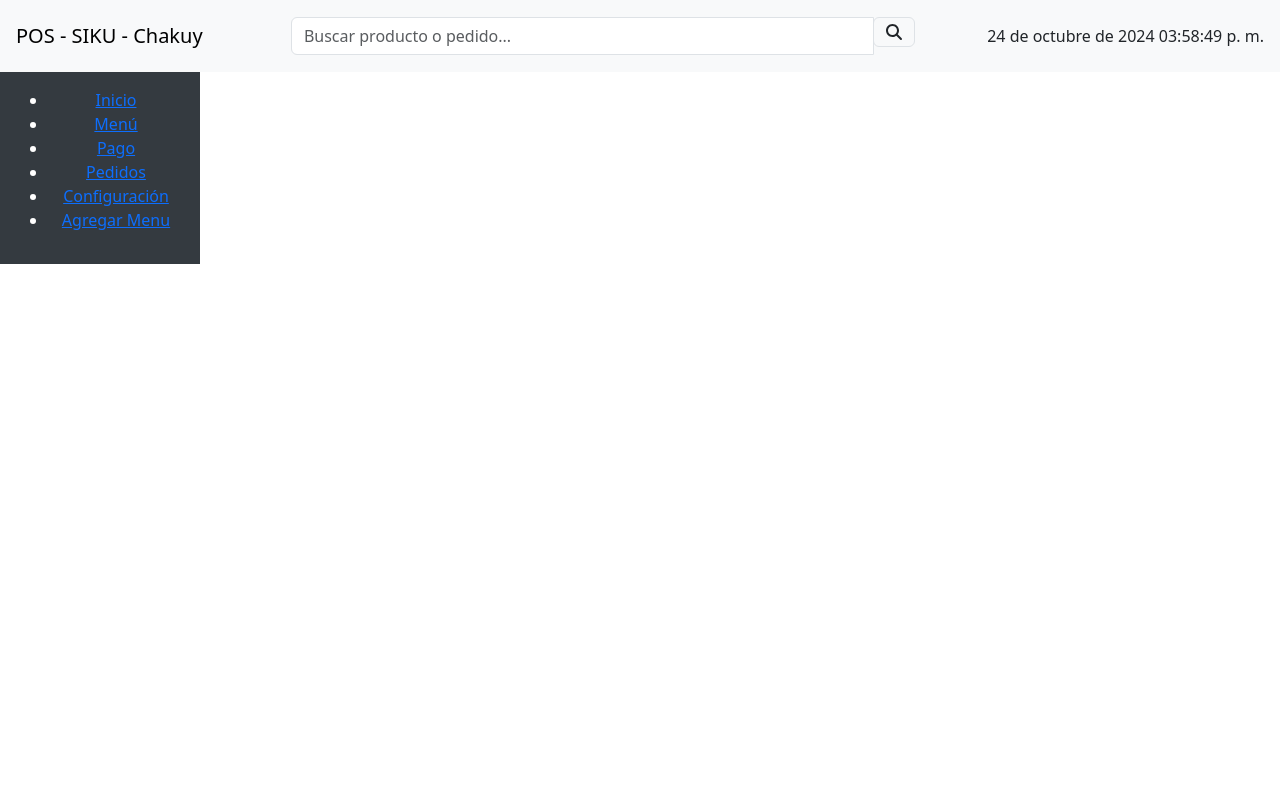
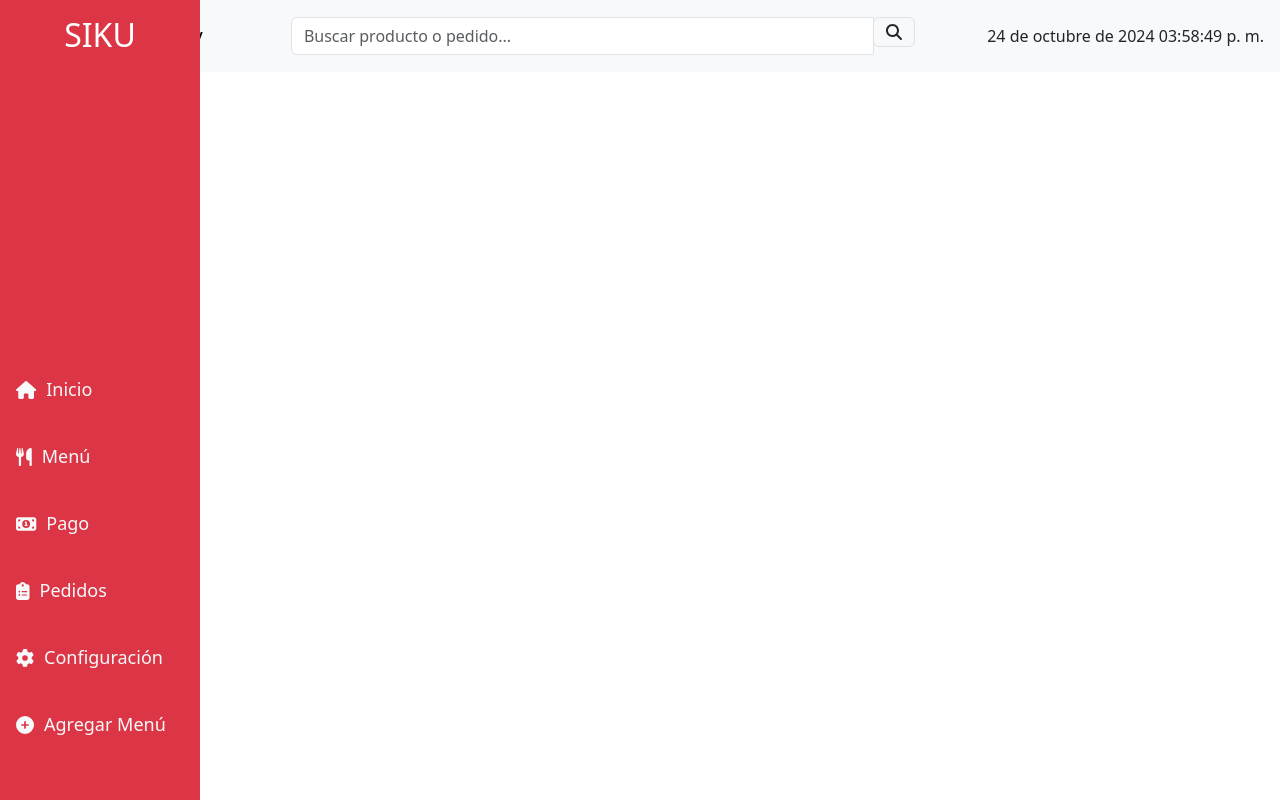
Before and after one commit to tasajos/siku, a React (Create React App) app in the folder siku/: page / in a window 1280 px wide. Built offline with nearby package versions, Linux system fonts and the light colour scheme; no server answers.

Commit message:
update_barralateral

```diff
--- /dev/null
+++ b/siku/src/Components/Layout/BarraLateral.css
@@ -0,0 +1,45 @@
+.barra-lateral {
+    width: 250px;
+    height: 100vh;
+    background-color: #d32f2f; /* Rojo estilo Burger King */
+    position: fixed;
+    top: 0;
+    left: 0;
+    padding: 20px;
+    display: flex;
+    flex-direction: column;
+    justify-content: space-between;
+  }
+
+  .logo {
+    font-size: 24px;
+    font-weight: bold;
+    text-align: center;
+    color: white;
+  }
+
+  .barra-lateral ul {
+    padding-left: 0;
+  }
+
+  .barra-lateral li {
+    margin-bottom: 20px;
+  }
+
+  .barra-lateral .nav-link {
+    display: flex;
+    align-items: center;
+    font-size: 18px;
+    padding: 10px 0;
+    transition: background-color 0.2s ease-in-out;
+  }
+
+  .barra-lateral .nav-link:hover {
+    background-color: #c1272d; /* Un tono más oscuro al hacer hover */
+    border-radius: 10px;
+    text-decoration: none;
+  }
+
+  .barra-lateral .mr-2 {
+    margin-right: 10px;
+  }
--- a/siku/src/Components/Layout/BarraLateral.js
+++ b/siku/src/Components/Layout/BarraLateral.js
@@ -1,16 +1,52 @@
 import React from 'react';
 import { Link } from 'react-router-dom';
+import { FontAwesomeIcon } from '@fortawesome/react-fontawesome';
+import { faHome, faUtensils, faMoneyBillAlt, faClipboardList, faCog, faPlusCircle } from '@fortawesome/free-solid-svg-icons'; // Agregar íconos necesarios
+import './BarraLateral.css'; // Asegúrate de tener este archivo CSS para los estilos
 
 const BarraLateral = () => {
   return (
-    <aside className="barra-lateral">
-      <ul>
-        <li><Link to="/">Inicio</Link></li>
-        <li><Link to="/menu">Menú</Link></li>
-        <li><Link to="/pagos">Pago</Link></li>
-        <li><Link to="/pedidos">Pedidos</Link></li>
-        <li><Link to="/configuracion">Configuración</Link></li>
-        <li><Link to="/agregar-menu">Agregar Menu</Link></li>
+    <aside className="barra-lateral bg-danger text-light">
+      <div className="logo">
+        <h2 className="text-center">SIKU</h2>
+      </div>
+      <ul className="list-unstyled mt-4">
+        <li>
+          <Link to="/" className="nav-link text-light">
+            <FontAwesomeIcon icon={faHome} className="mr-2" />
+            Inicio
+          </Link>
+        </li>
+        <li>
+          <Link to="/menu" className="nav-link text-light">
+            <FontAwesomeIcon icon={faUtensils} className="mr-2" />
+            Menú
+          </Link>
+        </li>
+        <li>
+          <Link to="/pagos" className="nav-link text-light">
+            <FontAwesomeIcon icon={faMoneyBillAlt} className="mr-2" />
+            Pago
+          </Link>
+        </li>
+        <li>
+          <Link to="/pedidos" className="nav-link text-light">
+            <FontAwesomeIcon icon={faClipboardList} className="mr-2" />
+            Pedidos
+          </Link>
+        </li>
+        <li>
+          <Link to="/configuracion" className="nav-link text-light">
+            <FontAwesomeIcon icon={faCog} className="mr-2" />
+            Configuración
+          </Link>
+        </li>
+        <li>
+          <Link to="/agregar-menu" className="nav-link text-light">
+            <FontAwesomeIcon icon={faPlusCircle} className="mr-2" />
+            Agregar Menú
+          </Link>
+        </li>
       </ul>
     </aside>
   );
```
